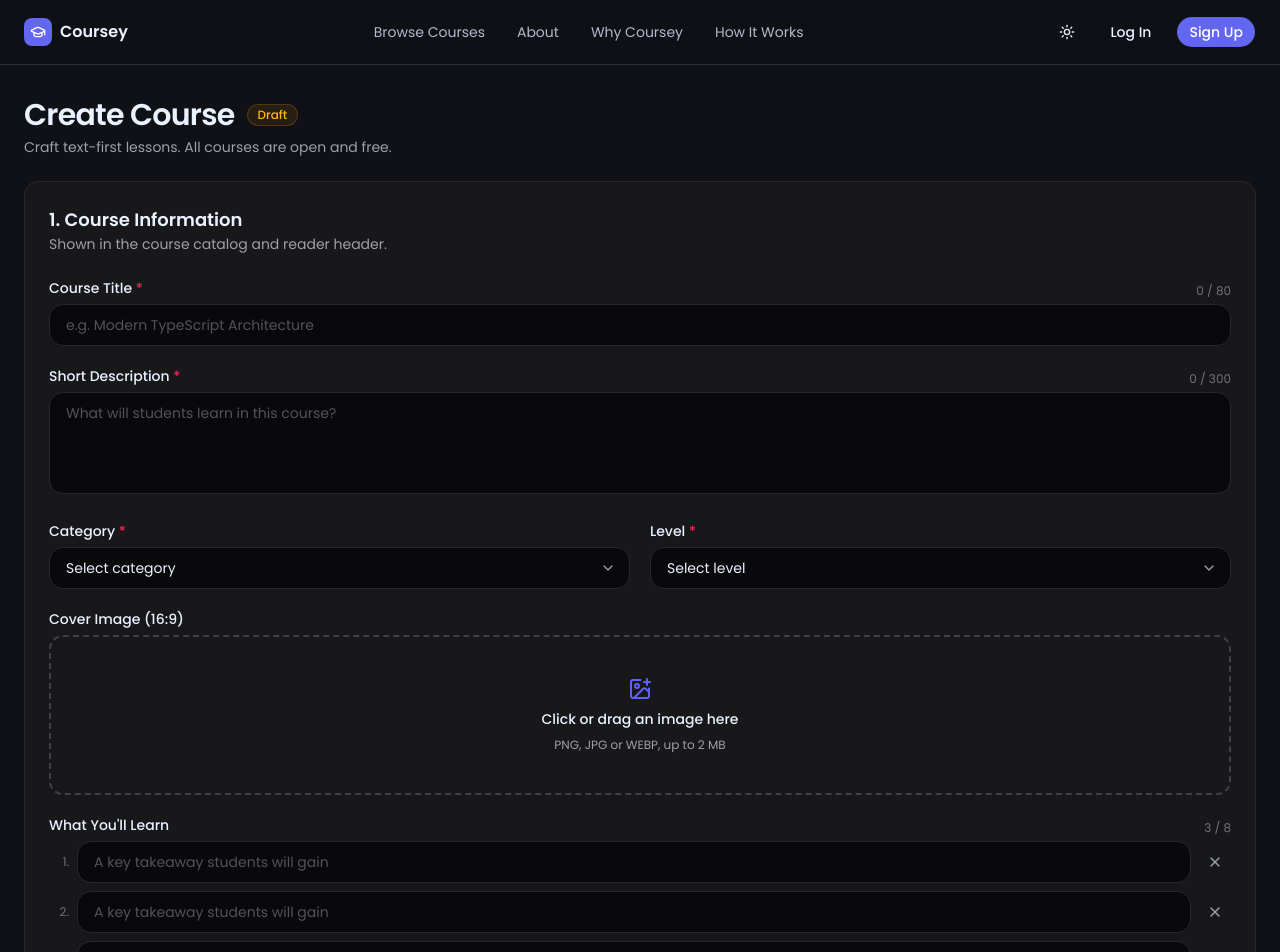
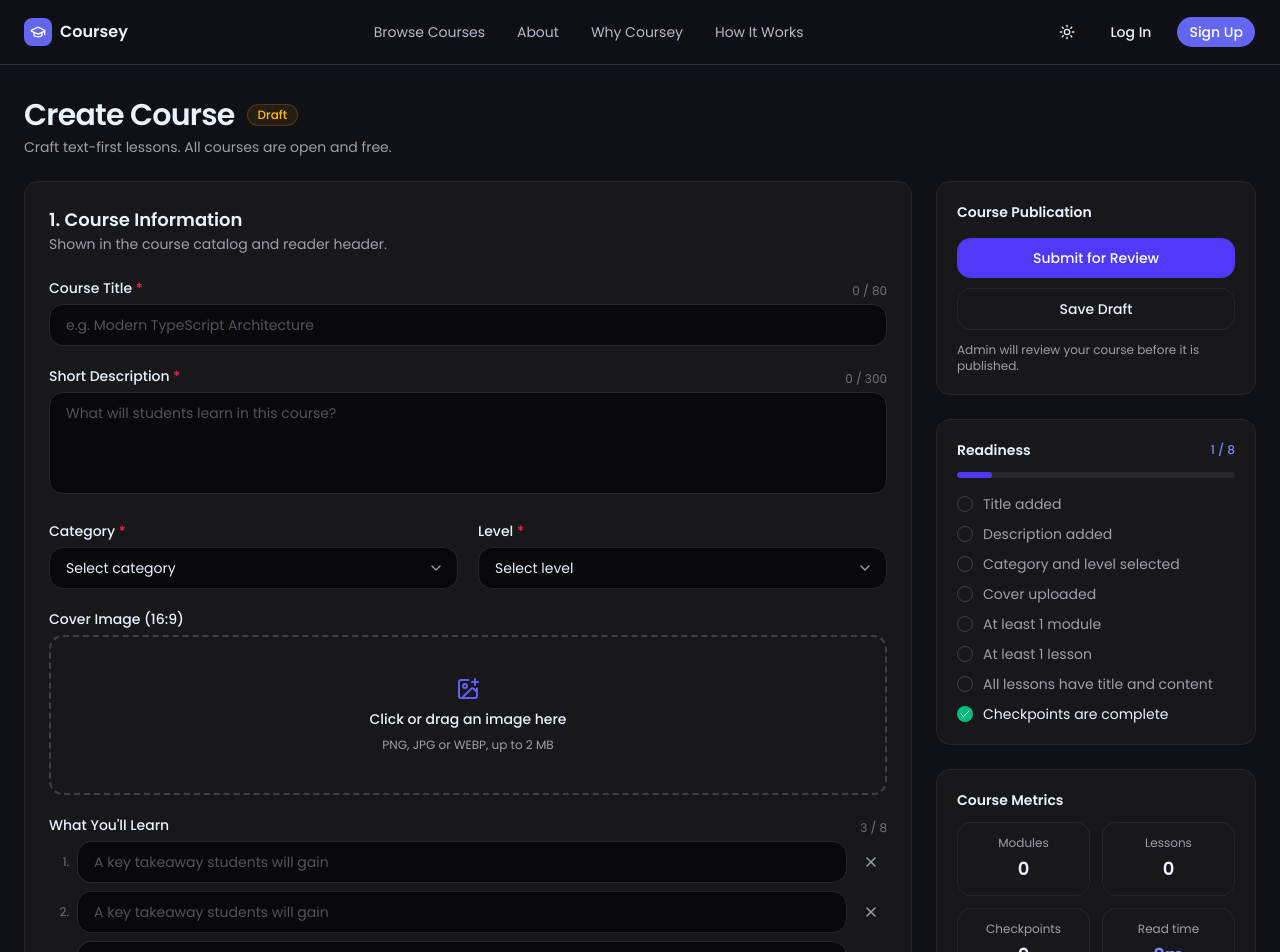
Before and after one commit to hammadgul-dev/coursey, a Next.js app: page /instructor-dashboard/create-course in a window 1280 px wide. Shown: the top 952 px of the page. Built offline with nearby package versions, Linux system fonts and the light colour scheme.

Commit message:
Add readiness sidebar to course editor

```diff
--- a/src/components/instructor-dashboard/CourseEditor.tsx
+++ b/src/components/instructor-dashboard/CourseEditor.tsx
@@ -3,10 +3,11 @@
 import {useRef, useState} from "react"
 import {motion, AnimatePresence} from "framer-motion"
 import toast from "react-hot-toast"
-import {ChevronDown, ImagePlus, Plus, X} from "lucide-react"
+import {Check, ChevronDown, ImagePlus, Loader2, Plus, X} from "lucide-react"
 import {categories, levels} from "@/data/courseEditor"
 import AiOutline from "@/components/instructor-dashboard/AiOutline"
 import Curriculum from "@/components/instructor-dashboard/Curriculum"
+import {useRouter} from "next/navigation"
 
 let inputCls =
   "w-full rounded-xl border border-gray-200 bg-white px-4 py-2.5 text-sm outline-none transition-all duration-200 placeholder:text-gray-400 hover:border-indigo-500 focus:border-indigo-500 focus:ring-2 focus:ring-indigo-500/20 dark:border-zinc-800 dark:bg-zinc-950 dark:placeholder:text-zinc-600"
@@ -18,6 +19,8 @@
 
 export default function CourseEditor({course}: any) {
   let fileRef = useRef<any>(null)
+  let router = useRouter()
+  let [busy, setBusy] = useState("")
   let [drag, setDrag] = useState(false)
   let [form, setForm] = useState<any>({
     title: course?.title || "",
@@ -101,8 +104,80 @@
   let titleLen = form?.title?.length || 0
   let descLen = form?.description?.length || 0
   let learnList = form?.learn || []
+  let modList = form?.modules || []
+  let allLessons = modList.flatMap((m: any) => m?.lessons || [])
+  let checkpointCount = allLessons.filter((l: any) => l?.checkpoint).length
+  let totalMin = allLessons.reduce(
+    (n: number, l: any) => n + (Number(l?.minutes) || 0),
+    0,
+  )
+  let readTime =
+    totalMin >= 60
+      ? `${Math.floor(totalMin / 60)}h ${totalMin % 60}m`
+      : `${totalMin}m`
+
+  let checks = [
+    {label: "Title added", ok: titleLen >= 5},
+    {label: "Description added", ok: descLen >= 20},
+    {
+      label: "Category and level selected",
+      ok: !!form?.category && !!form?.level,
+    },
+    {label: "Cover uploaded", ok: !!form?.cover},
+    {label: "At least 1 module", ok: modList.length > 0},
+    {label: "At least 1 lesson", ok: allLessons.length > 0},
+    {
+      label: "All lessons have title and content",
+      ok:
+        allLessons.length > 0 &&
+        allLessons.every((l: any) => l?.title?.trim() && l?.content?.trim()),
+    },
+    {
+      label: "Checkpoints are complete",
+      ok: allLessons.every(
+        (l: any) =>
+          !l?.checkpoint ||
+          (l.checkpoint?.question?.trim() &&
+            (l.checkpoint?.options || []).every((o: string) => o?.trim())),
+      ),
+    },
+  ]
+  let doneCount = checks.filter((c) => c.ok).length
+  let ready = doneCount === checks.length
+
+  let saveDraft = () => {
+    if (titleLen < 5) {
+      toast.error("Add a course title to save the draft")
+      return
+    }
+    setBusy("save")
+    setTimeout(() => {
+      setBusy("")
+      toast.success("Draft saved")
+    }, 700)
+  }
+
+  let submit = () => {
+    if (!ready) {
+      toast.error("Complete the readiness checklist first")
+      return
+    }
+    setBusy("submit")
+    setTimeout(() => {
+      toast.success("Course submitted for review")
+      router.push("/instructor-dashboard")
+    }, 900)
+  }
+
+  let metrics = [
+    {label: "Modules", value: modList.length},
+    {label: "Lessons", value: allLessons.length},
+    {label: "Checkpoints", value: checkpointCount},
+    {label: "Read time", value: readTime, accent: true},
+  ]
 
   return (
+    <div className="grid items-start gap-6 lg:grid-cols-[minmax(0,1fr)_320px]">
       <div className="space-y-6">
         <motion.section
           initial={{opacity: 0, y: 12}}
@@ -123,7 +198,9 @@
                 <label className={labelCls}>
                   Course Title <span className="text-rose-500">*</span>
                 </label>
-              <span className={counterCls(titleLen, 80)}>{titleLen} / 80</span>
+                <span className={counterCls(titleLen, 80)}>
+                  {titleLen} / 80
+                </span>
               </div>
               <input
                 value={form?.title || ""}
@@ -139,7 +216,9 @@
                 <label className={labelCls}>
                   Short Description <span className="text-rose-500">*</span>
                 </label>
-              <span className={counterCls(descLen, 300)}>{descLen} / 300</span>
+                <span className={counterCls(descLen, 300)}>
+                  {descLen} / 300
+                </span>
               </div>
               <textarea
                 value={form?.description || ""}
@@ -338,11 +417,119 @@
             </div>
           </div>
         </motion.section>
+
         <AiOutline onApply={applyOutline} />
+
         <Curriculum
           modules={form?.modules}
           onChange={(m: any) => setField("modules", m)}
         />
       </div>
+
+      <aside className="space-y-6 lg:sticky lg:top-24">
+        <motion.div
+          initial={{opacity: 0, y: 12}}
+          animate={{opacity: 1, y: 0}}
+          transition={{duration: 0.35, ease: "easeOut", delay: 0.15}}
+          className="rounded-xl border border-gray-200 bg-white p-5 transition-colors hover:border-indigo-500/40 dark:border-zinc-800 dark:bg-zinc-900"
+        >
+          <h3 className="text-sm font-semibold">Course Publication</h3>
+          <div className="mt-4 space-y-2.5">
+            <button
+              type="button"
+              disabled={!!busy}
+              onClick={submit}
+              className="flex w-full cursor-pointer items-center justify-center gap-2 rounded-xl bg-indigo-600 px-4 py-2.5 text-sm font-medium text-white transition-all hover:bg-indigo-700 active:scale-95 disabled:cursor-not-allowed disabled:opacity-60"
+            >
+              {busy === "submit" && (
+                <Loader2 className="h-4 w-4 animate-spin" />
+              )}
+              {busy === "submit" ? "Submitting" : "Submit for Review"}
+            </button>
+            <button
+              type="button"
+              disabled={!!busy}
+              onClick={saveDraft}
+              className="flex w-full cursor-pointer items-center justify-center gap-2 rounded-xl border border-gray-200 px-4 py-2.5 text-sm font-medium transition-all hover:border-indigo-500 hover:text-indigo-600 active:scale-95 disabled:cursor-not-allowed disabled:opacity-60 dark:border-zinc-800 dark:hover:text-indigo-400"
+            >
+              {busy === "save" && <Loader2 className="h-4 w-4 animate-spin" />}
+              {busy === "save" ? "Saving" : "Save Draft"}
+            </button>
+          </div>
+          <p className="mt-3 text-xs text-gray-500 dark:text-zinc-400">
+            Admin will review your course before it is published.
+          </p>
+        </motion.div>
+
+        <motion.div
+          initial={{opacity: 0, y: 12}}
+          animate={{opacity: 1, y: 0}}
+          transition={{duration: 0.35, ease: "easeOut", delay: 0.25}}
+          className="rounded-xl border border-gray-200 bg-white p-5 transition-colors hover:border-indigo-500/40 dark:border-zinc-800 dark:bg-zinc-900"
+        >
+          <div className="mb-3 flex items-center justify-between">
+            <h3 className="text-sm font-semibold">Readiness</h3>
+            <span className="text-xs font-medium tabular-nums text-indigo-600 dark:text-indigo-400">
+              {doneCount} / {checks.length}
+            </span>
+          </div>
+          <div className="mb-4 h-1.5 overflow-hidden rounded-full bg-gray-100 dark:bg-zinc-800">
+            <motion.div
+              animate={{width: `${(doneCount / checks.length) * 100}%`}}
+              transition={{duration: 0.4, ease: "easeOut"}}
+              className="h-full rounded-full bg-indigo-600"
+            />
+          </div>
+          <ul className="space-y-2.5">
+            {checks.map((c) => (
+              <li key={c.label} className="flex items-center gap-2.5 text-sm">
+                <span
+                  className={`flex h-4 w-4 shrink-0 items-center justify-center rounded-full transition-colors duration-300 ${
+                    c.ok
+                      ? "bg-emerald-500 text-white"
+                      : "border border-gray-300 dark:border-zinc-700"
+                  }`}
+                >
+                  {c.ok && <Check className="h-3 w-3" />}
+                </span>
+                <span
+                  className={`transition-colors ${c.ok ? "" : "text-gray-500 dark:text-zinc-400"}`}
+                >
+                  {c.label}
+                </span>
+              </li>
+            ))}
+          </ul>
+        </motion.div>
+
+        <motion.div
+          initial={{opacity: 0, y: 12}}
+          animate={{opacity: 1, y: 0}}
+          transition={{duration: 0.35, ease: "easeOut", delay: 0.35}}
+          className="rounded-xl border border-gray-200 bg-white p-5 transition-colors hover:border-indigo-500/40 dark:border-zinc-800 dark:bg-zinc-900"
+        >
+          <h3 className="mb-3 text-sm font-semibold">Course Metrics</h3>
+          <div className="grid grid-cols-2 gap-3">
+            {metrics.map((x) => (
+              <div
+                key={x.label}
+                className="rounded-xl border border-gray-200 p-3 text-center transition-colors hover:border-indigo-500 dark:border-zinc-800"
+              >
+                <p className="text-xs text-gray-500 dark:text-zinc-400">
+                  {x.label}
+                </p>
+                <p
+                  className={`mt-1 text-lg font-semibold tabular-nums ${
+                    x.accent ? "text-indigo-600 dark:text-indigo-400" : ""
+                  }`}
+                >
+                  {x.value}
+                </p>
+              </div>
+            ))}
+          </div>
+        </motion.div>
+      </aside>
+    </div>
   )
 }
```
Lines whose indentation alone changed are shown as unchanged.
